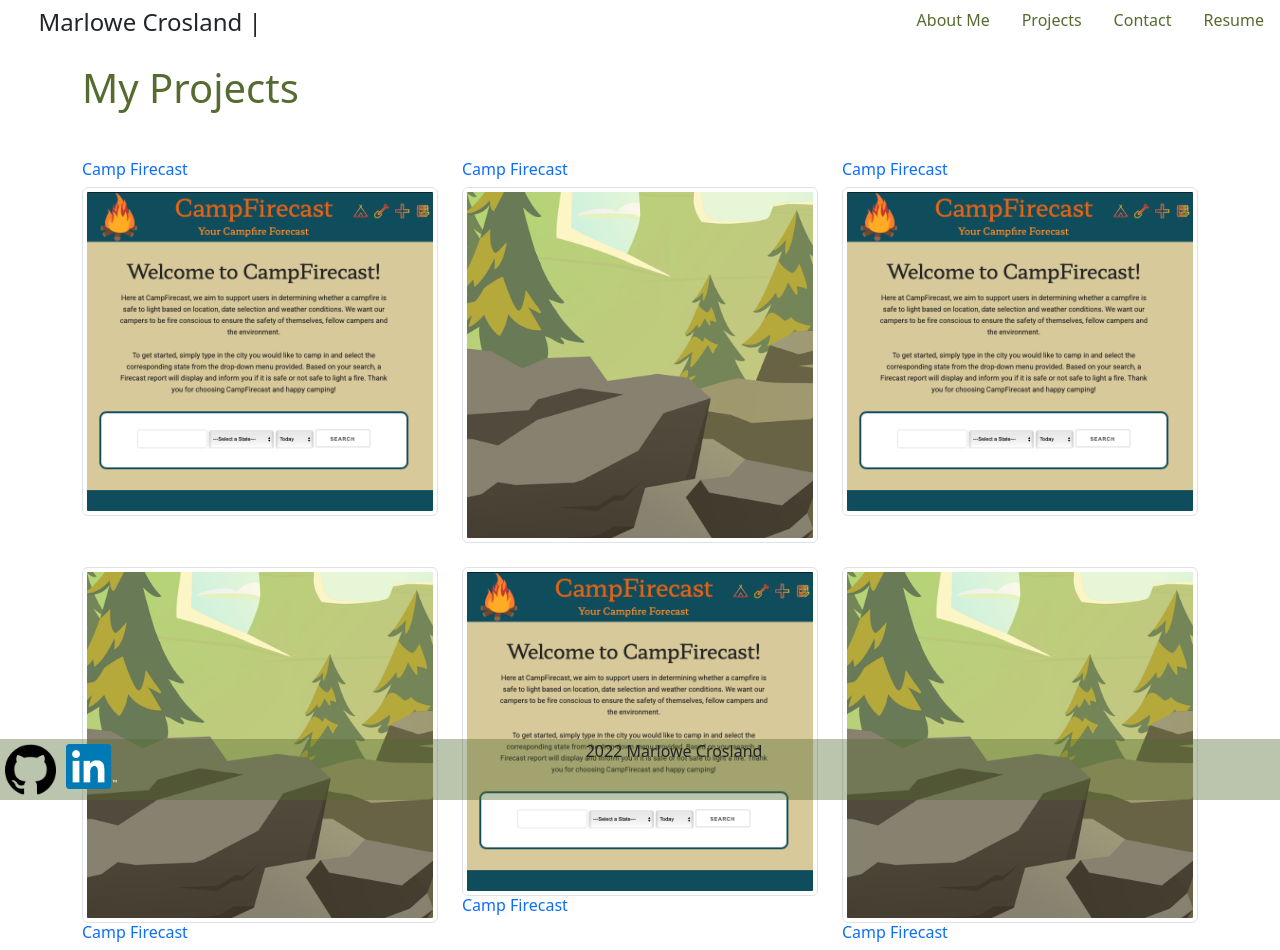
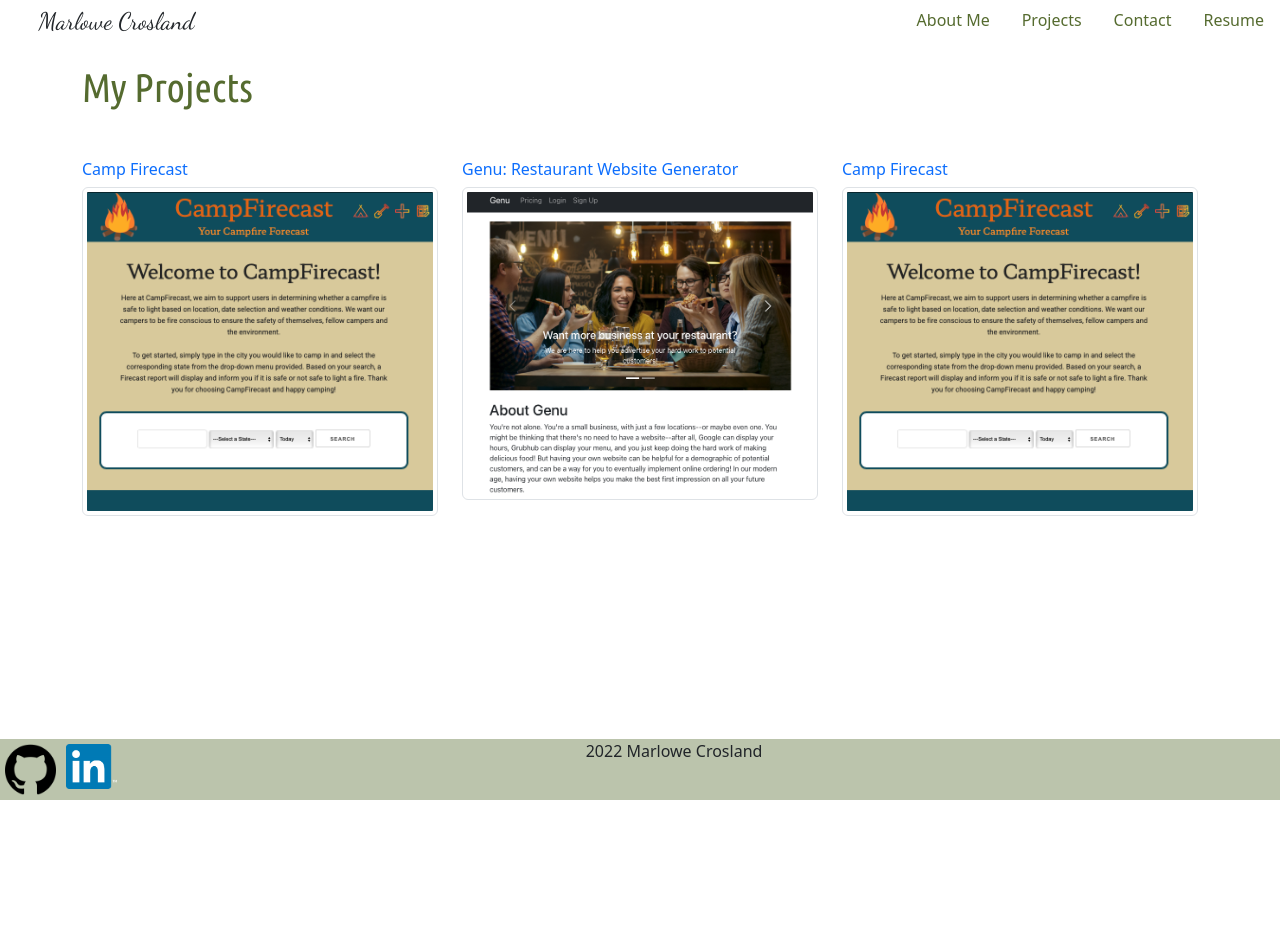
Before and after one commit to MarloweCrosland/react-portfolio, a React (Create React App) app: page / in a window 1280 px wide. Both pictures are taken after a click on the element "Projects". After the commit the page ends 800 px from the top, so only its background shows below. Built offline with nearby package versions, Linux system fonts and the light colour scheme.

Commit message:
added updated project to portfolio

```diff
--- a/public/index.html
+++ b/public/index.html
@@ -3,6 +3,9 @@
   <head>
     <meta charset="utf-8" />
     <link rel="icon" href="%PUBLIC_URL%/favicon.ico" />
+    <link rel="preconnect" href="https://fonts.googleapis.com">
+<link rel="preconnect" href="https://fonts.gstatic.com" crossorigin>
+<link href="https://fonts.googleapis.com/css2?family=Dancing+Script&family=Roboto+Slab&family=Ubuntu+Condensed&display=swap" rel="stylesheet">
     <meta name="viewport" content="width=device-width, initial-scale=1" />
     <meta name="theme-color" content="#000000" />
     <meta
--- a/src/components/About/index.js
+++ b/src/components/About/index.js
@@ -6,15 +6,15 @@ function About() {
   return (
     <section>
         <div id="text-container">
-            <h1 className="heading">Who am I?</h1>
-            <p id="about-me">
+            <h1 className="heading font-1">Who am I?</h1>
+            <p id="about-me" className="font-1">
             Thank you for viewing my portfolio! I am a passionate and driven tech new-comer and I am highly motivated to never stop learning.
             I have a knack for communicating effectively and thoughtfully with others. My career goals include helping a team to build something
             awesome while strengthening my skills.
             </p>
         </div>
         <div id="photo-container">
-        <img src={myphoto} id="myphoto" className="rounded mx-auto d-block" style={{ width: "100%" }} alt="cover" />
+        <img src={myphoto} id="myphoto" className="rounded mx-auto d-block portrait" style={{ width: "100%" }} alt="cover" />
         </div>
 
     </section>
--- a/src/components/Contact/index.js
+++ b/src/components/Contact/index.js
@@ -49,7 +49,8 @@ function handleSubmit(e) {
 console.log(formState);
   return (
  <section id="contact-section">
-    <h1 className="heading">Contact Me  </h1>
+     <br></br>
+    <h1 className="heading font-1">Contact Me  </h1>
     <form id ="contact-form">
         <div class="form-group">
             <label htmlFor="name-input">Name:</label>
@@ -69,10 +70,10 @@ console.log(formState);
         {/* if error message, display error here */}
         {errorMessage && (
             <div>
-                <p className="error-text">{errorMessage}</p>
+                <p className="error-text font-1">{errorMessage}</p>
             </div>
         )}
-
+    <br></br>
         <button type="submit" onSubmit={handleSubmit} class="btn btn-dark">Submit</button>
     </form>
  </section>
--- a/src/components/Nav/index.js
+++ b/src/components/Nav/index.js
@@ -24,7 +24,7 @@ function Navi(props) {
 //map over each of the items and make it an html element
     return (
         <nav class="nav justify-content-end">
-          <h4 class="title-name">Marlowe Crosland |</h4>
+          <h4 class="title-name font-2">Marlowe Crosland </h4>
           <ul className="nav">
           {categories.map((category) => (
             <li className={`nav-link ${
--- a/src/components/Project/index.js
+++ b/src/components/Project/index.js
@@ -1,37 +1,37 @@
 import React from 'react';
 import { Image } from 'react-bootstrap';
 import galleryImg1 from './galleryImg1.png';
-import galleryImg2 from './galleryImg2.png';
+import galleryImg2 from './galleryImg2.jpg';
 
 
 export default function Project() {
   return (
     <div class="container project-container">
-        <h1 class="heading">My Projects</h1>
+        <h1 class="heading font-1">My Projects</h1>
     <div className="row">
         <div className='gallery_product col-lg-4 col-md-4 col-sm-4 col-xs-6 filter hdpe'>
-            <a className="links" href='https://www.w3schools.com'>
+            <a className="links" href='https://mwjones2186.github.io/camp-firecast/'>
                 <h6 id="heading">Camp Firecast</h6>
-                <img src={galleryImg1} className='img-thumbnail' alt='project 3 thumbnail' />
+                <img src={galleryImg1} className='img-thumbnail' alt='Camp Firecast thumbnail' />
             </a>
 
 
         </div>
 
         <div className='gallery_product col-lg-4 col-md-4 col-sm-4 col-xs-6 filter hdpe'>
-            <a className="links" href='https://www.w3schools.com'>
-                <h6 id="heading">Camp Firecast</h6>
-                <img src={galleryImg2} className='img-thumbnail' alt='project 2 thumbnail' />
+            <a className="links" href='https://codetrip-33a81.web.app'>
+                <h6 id="heading">Genu: Restaurant Website Generator</h6>
+                <img src={galleryImg2} className='img-thumbnail' alt='Genu thumbnail' />
             </a>
         </div>
 
         <div className='gallery_product col-lg-4 col-md-4 col-sm-4 col-xs-6 filter hdpe'>
-            <a className="links" href='https://www.w3schools.com'>
+            <a className="links" href='https://mwjones2186.github.io/camp-firecast/'>
                 <h6 id="heading">Camp Firecast</h6>
                 <img src={galleryImg1} className='img-thumbnail' alt='project 3 thumbnail' />
             </a>
         </div>
-
+{/*
         <div className='gallery_product col-lg-4 col-md-4 col-sm-4 col-xs-6 filter hdpe'>
             <a className="links" href='https://www.w3schools.com'>
                 <img src={galleryImg2} className='img-thumbnail' alt='project 4 thumbnail' />
@@ -51,7 +51,7 @@ export default function Project() {
                 <img src={galleryImg2} className='img-thumbnail' alt='project 4 thumbnail' />
                 <h6 id="heading">Camp Firecast</h6>
             </a>
-        </div>
+        </div> */}
 
         </div>
     </div>
--- a/src/index.css
+++ b/src/index.css
@@ -15,3 +15,25 @@ code {
 .icon{
   max-width: 4vw;
 }
+
+#about-me {
+  text-align: left;
+  font-size: .75rem;
+}
+
+#photo-container {
+  max-width: 30vw;
+  margin-left: 20vw;
+}
+
+.portrait {
+ max-width: 50%;
+}
+
+.font-1 {
+  font-family: 'Ubuntu Condensed', sans-serif;
+}
+
+.font-2 {
+  font-family: 'Dancing Script', cursive;
+}
```
Also changed, not shown: src/components/Project/galleryImg2.jpg (added), src/components/Project/galleryImg2.png (deleted).
